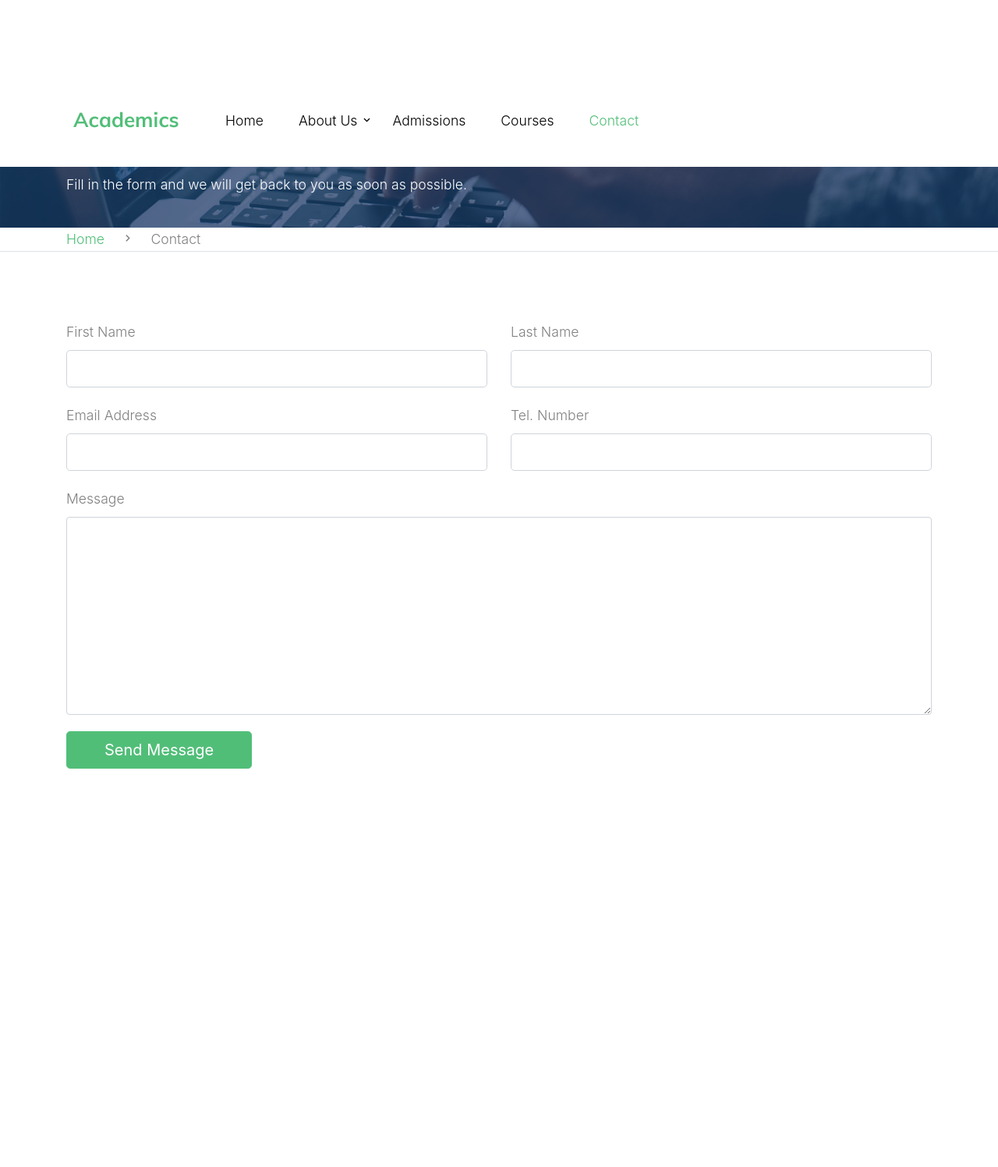
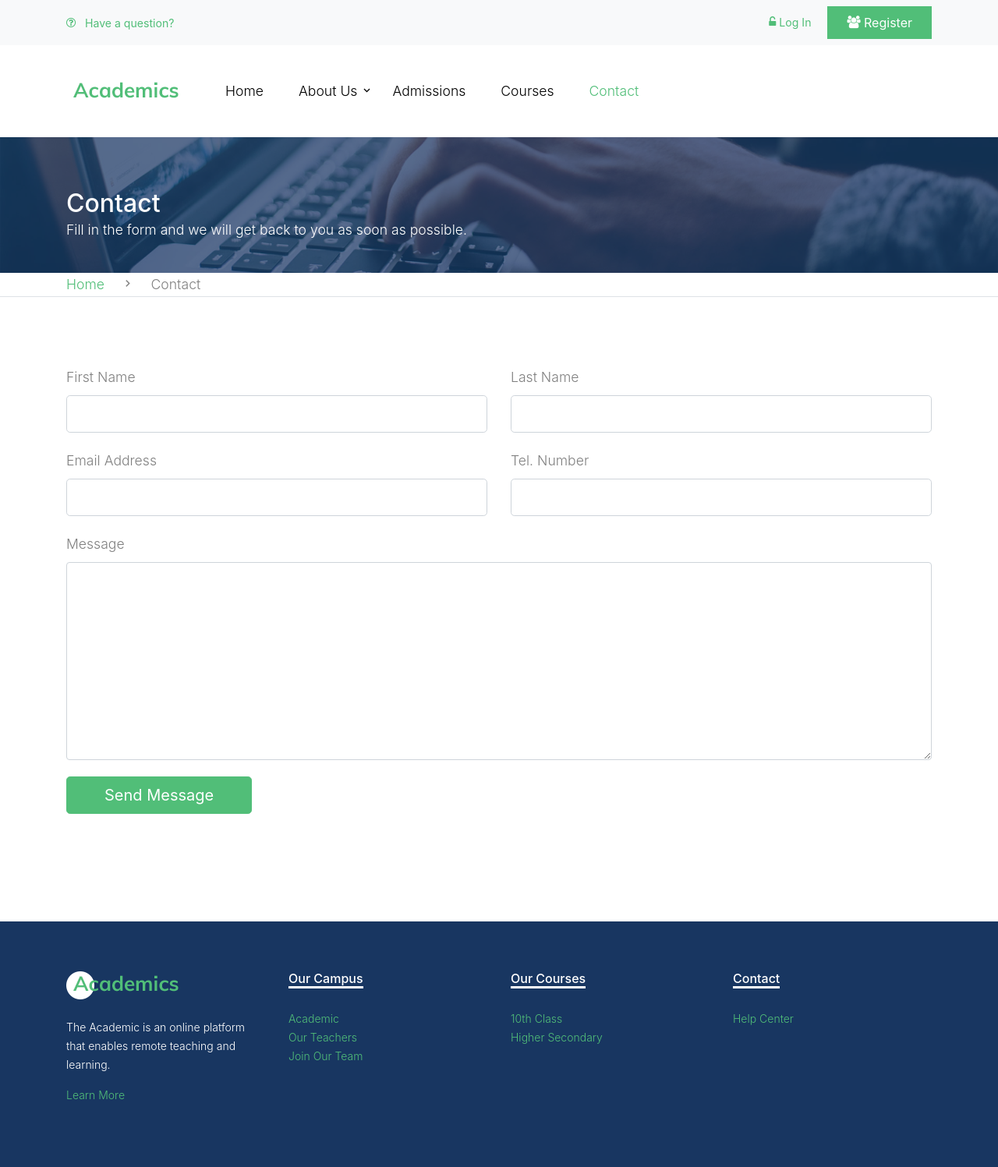
Before and after one commit to divyaantonty/virtual_classroom, a Django app: page /contact/ in a window 1280 px wide. Shown: the whole page at 78% size. Before the commit the page ends 986 px from the top, so only its background shows below. Run offline with Django 5.2, Linux system fonts and the light colour scheme; parts of the project's set-up code (start-up, migrations or seed data) failed here and were passed over; some libraries are stand-ins or nearby versions; some web fonts are replaced.

Commit message:
seventh commit message

```diff
--- a/myApp/templates/contact.html
+++ b/myApp/templates/contact.html
@@ -34,7 +34,7 @@
       background-color: white;
       border: 1px solid #ccc;
       z-index: 1000;
-      min-width: 160px; /* Adjust width as needed */
+      min-width: 160px;
     }
 
     .dropdown:hover .dropdown-menu {
@@ -43,13 +43,13 @@
 
     .dropdown-item {
       display: block;
-      padding: 10px 15px; /* Adjust padding for row height */
-      color: #000; /* Text color */
-      text-decoration: none; /* Remove underline */
+      padding: 10px 15px;
+      color: #000;
+      text-decoration: none;
     }
 
     .dropdown-item:hover {
-      background-color: #f1f1f1; /* Hover effect */
+      background-color: #f1f1f1;
     }
 
     .error-message {
@@ -64,6 +64,29 @@
 <body data-spy="scroll" data-target=".site-navbar-target" data-offset="300">
 
   <div class="site-wrap">
+
+    <div class="py-2 bg-light">
+      <div class="container">
+        <div class="row align-items-center">
+          <div class="col-lg-9 d-none d-lg-block">
+            <a href="#" class="small mr-3"><span class="icon-question-circle-o mr-2"></span> Have a question?</a>
+          </div>
+          <div class="col-lg-3 text-right">
+            <a href="login.html" class="small mr-3"><span class="icon-unlock-alt"></span> Log In</a>
+            <div class="dropdown">
+              <a href="#" class="small btn btn-primary px-4 py-2 rounded-0" id="registerDropdown">
+                  <span class="icon-users"></span> Register
+              </a>
+              <div class="dropdown-menu" aria-labelledby="registerDropdown">
+                  <a class="dropdown-item" href="{% url 'register_teacher' %}">Teacher</a>
+                  <a class="dropdown-item" href="{% url 'register' %}">Student</a>
+              </div>
+          </div>
+          </div>
+        </div>
+      </div>
+    </div>
+
 
     <!-- Mobile menu and header -->
 
@@ -159,7 +182,45 @@
       </div>
     </div>
 
-    <!-- Footer -->
+    <div style="height: 50px;"></div>
+
+    <div class="footer">
+      <div class="container">
+        <div class="row">
+          <div class="col-lg-3">
+            <p class="mb-4"><img src="{% static 'images/logo.png' %}" alt="Image" class="img-fluid"></p>
+            <p>The Academic is an online platform that enables remote teaching and learning.</p>
+            <p><a href="{% url 'about' %}">Learn More</a></p>
+          </div>
+          <div class="col-lg-3">
+            <h3 class="footer-heading"><span>Our Campus</span></h3>
+            <ul class="list-unstyled">
+              <li><a href="{% url 'about' %}">Academic</a></li>
+              <li><a href="{% url 'teachers' %}">Our Teachers</a></li>
+              <li><a href="{% url 'register_teacher' %}">Join Our Team</a></li>
+            </ul>
+          </div>
+          <div class="col-lg-3">
+            <h3 class="footer-heading"><span>Our Courses</span></h3>
+            <ul class="list-unstyled">
+              <li><a href="{% url 'course_detail_10' %}">10th Class</a></li>
+              <li><a href="{% url 'course_detail_higher_secondary' %}">Higher Secondary</a></li>
+
+            </ul>
+          </div>
+          <div class="col-lg-3">
+            <h3 class="footer-heading"><span>Contact</span></h3>
+            <ul class="list-unstyled">
+              <li><a href="{% url 'contact' %}">Help Center</a></li>
+            </ul>
+          </div>
+        </div>
+
+
+    </div>
+
+  </div>
+  <div id="loader" class="show fullscreen"><svg class="circular" width="48px" height="48px"><circle class="path-bg" cx="24" cy="24" r="22" fill="none" stroke-width="4" stroke="#eeeeee"/><circle class="path" cx="24" cy="24" r="22" fill="none" stroke-width="4" stroke-miterlimit="10" stroke="#51be78"/></svg></di
 
   </div>
   <!-- .site-wrap -->
@@ -192,38 +253,43 @@
       document.getElementById('messageError').textContent = '';
 
       // Validate first name
+      const firstName = document.getElementById('fname').value.trim();
       if (firstName.length < 3 || !/^[A-Z][a-z]+$/.test(firstName)) {
         document.getElementById('fnameError').textContent = 'First Name must be at least 3 characters long, start with a capital letter, and contain only letters.';
         isValid = false;
       }
 
       // Validate last name
+      const lastName = document.getElementById('lname').value.trim();
       if (lastName.length < 3 || !/^[A-Z][a-z]+$/.test(lastName)) {
         document.getElementById('lnameError').textContent = 'Last Name must be at least 3 characters long, start with a capital letter, and contain only letters.';
         isValid = false;
       }
 
-
-      // Validate email
+      // Validate email (must be a Gmail address)
       const email = document.getElementById('eaddress').value.trim();
-      const emailPattern = /^[^ ]+@[^ ]+\.[a-z]{2,3}$/;
+      const emailPattern = /^[^ ]+@gmail\.com$/;
       if (!emailPattern.test(email)) {
-        document.getElementById('emailError').textContent = 'Please enter a valid email address.';
+        document.getElementById('emailError').textContent = 'Please enter a valid Gmail address.';
         isValid = false;
       }
 
-      // Validate telephone
+      // Validate telephone number (must start with 6-9 and be 10 digits long)
       const tel = document.getElementById('tel').value.trim();
-      const telPattern = /^[0-9]{10}$/; // Adjust as needed for your requirements
+      const telPattern = /^[6-9][0-9]{9}$/; // Starts with 6-9 and is 10 digits long
       if (!telPattern.test(tel)) {
-        document.getElementById('telError').textContent = 'Please enter a valid telephone number.';
+        if (tel.length < 6) {
+          document.getElementById('telError').textContent = 'Telephone number must be at least 6 digits long.';
+        } else {
+          document.getElementById('telError').textContent = 'Please enter a valid telephone number starting with 6-9 and containing 10 digits.';
+        }
         isValid = false;
       }
 
-      // Validate message
+      // Validate message (must be 10 characters or less)
       const message = document.getElementById('message').value.trim();
-      if (message.length === 0) {
-        document.getElementById('messageError').textContent = 'Message is required.';
+      if (message.length === 0 || message.length < 10) {
+        document.getElementById('messageError').textContent = 'Message is required and must not exceed 10 characters.';
         isValid = false;
       }
 
```
Lines whose indentation alone changed are shown as unchanged.
